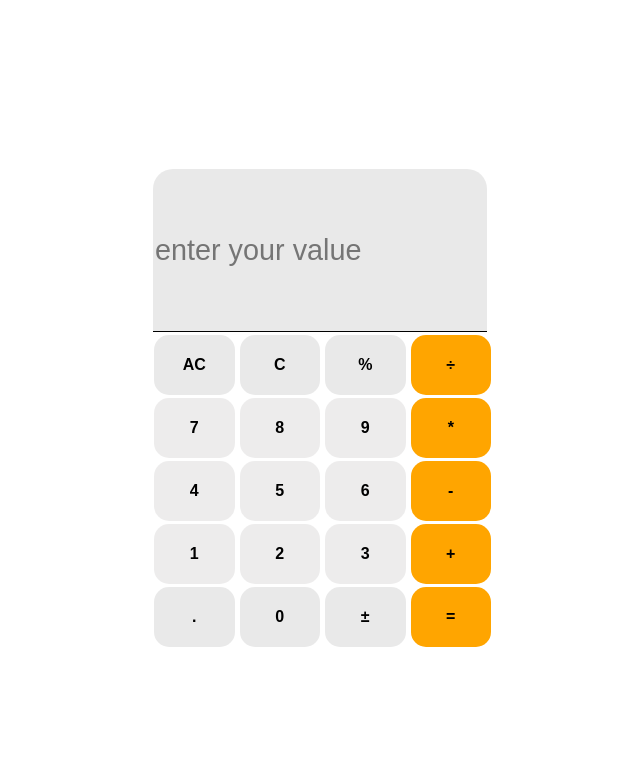
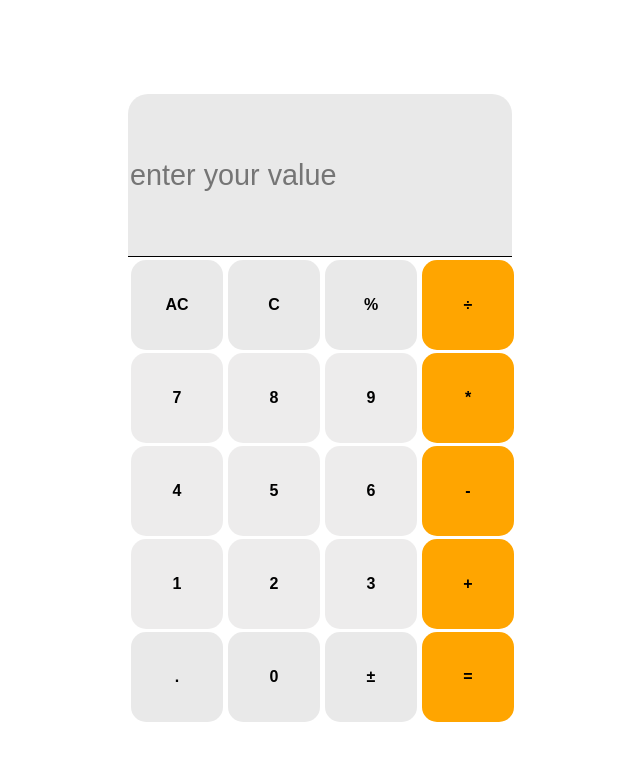
Before and after one commit to niruu800/niruu-calculatar, a plain HTML site: page index.html in a window 1280 px wide. Shown: the whole page, without its empty margins (320-960 px from the left). Drawn offline with Linux system fonts and the light colour scheme.

Commit message:
Update calc.css

```diff
--- a/calc.css
+++ b/calc.css
@@ -8,10 +8,10 @@
 
 }
 .calc-main{
-    width: 350px;
+    width: 400px;
     /* min-width: 200px; */
     max-width: 100%;
-    height: 700px;
+    height: 800px;
     max-height: 90vh;
     display: flex;
     flex-direction: column;
@@ -21,9 +21,12 @@
 
 
 }
+.input-{
+    width: 100%;
+}
 
 .input- input{
-    width: 94.3%;
+    width:95%;
     height: 20vh;
     outline: none;
     font-size: 1.8rem;
@@ -42,7 +45,7 @@
 }
 button{
     width: 23%;
-    height: 60px;
+    height: 90px;
     font-size: 1rem;
     font-weight: 600;
     margin: 3px 0px 0px 5px;
```
